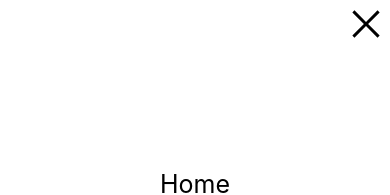
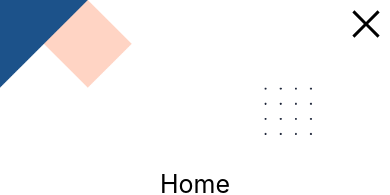
Before and after one commit to emyrue/my_portfolio, a React (Create React App) app: page / in a window 390 px wide. Both pictures are taken after a click on the picture 361 px from the left and 29 px from the top of the page. Shown: the top 195 px of the page. Built offline with nearby package versions, Linux system fonts and the light colour scheme.

Commit message:
Mobile menu popup images placed

```diff
--- a/src/components/navbar.js
+++ b/src/components/navbar.js
@@ -3,6 +3,7 @@ import hamburger from '../images/hamburger.svg';
 import close from '../images/close.svg';
 import topLeft from '../images/image_geometry_1.png';
 import banner from '../images/menu-bottom.png';
+import menuTop from '../images/menu-top.png';
 import { useState } from 'react';
 
 function NavBar() {
@@ -28,6 +29,7 @@ function NavBar() {
       <img src={topLeft} alt="icon" className="mobile-top-left" />
       <img src={hamburger} alt="menu" className="menu-icon" onClick={() => setListClasses("mobile-nav mobile-nav-show")} />
       <div className={listClasses}>
+        <img src={menuTop} alt="geometry" className="menu-top" />
         <ul className="mobile-nav-links">
           <li>
             <a className="mobile-nav-link" href="/" onClick={() => setListClasses("mobile-nav")}>Home</a>
--- a/src/style/navbar.css
+++ b/src/style/navbar.css
@@ -100,4 +100,11 @@
     bottom: 0;
     width: 100%;
   }
+
+  .menu-top {
+    position: absolute;
+    top: 0;
+    left: 0;
+    width: 80%;
+  }
 }
```
Also changed, not shown: src/images/menu-top.png (added).
